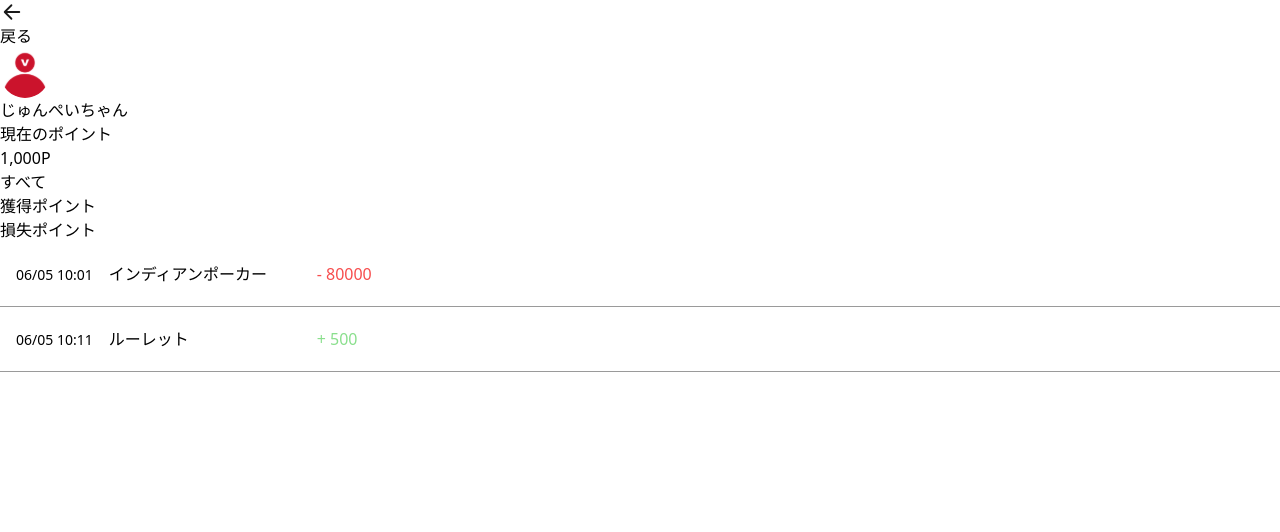
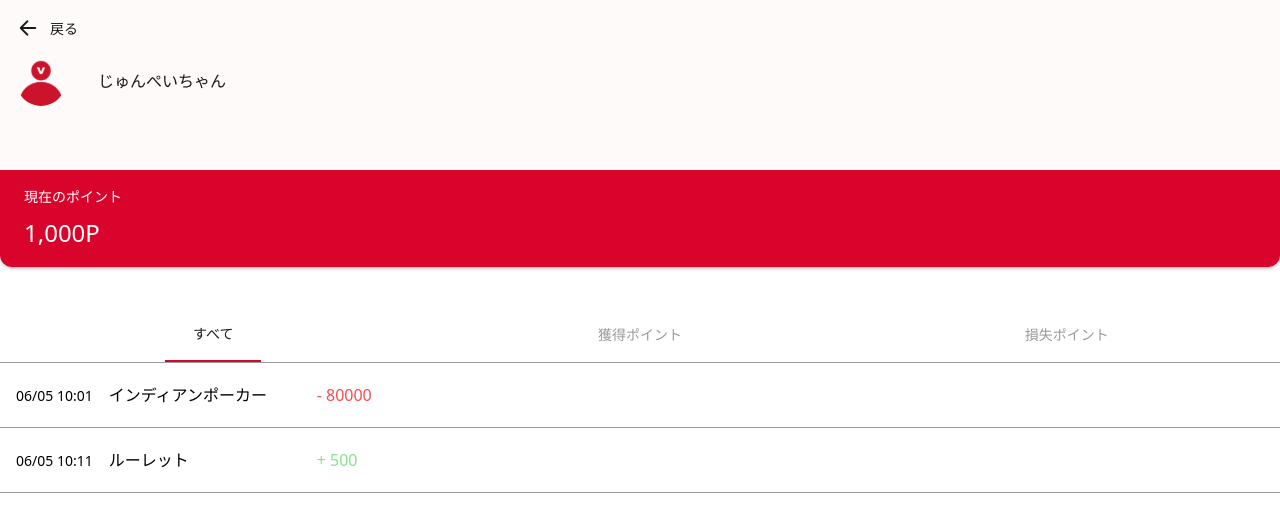
Before and after one commit to Gran-App-Vantan/vanx-frontend, a Next.js app in the folder vanx-app/: page /wallet/1 in a window 1280 px wide. Shown: the top 532 px of the page. Built offline with nearby package versions, Linux system fonts and the light colour scheme.

Commit message:
wallet-pageのUI部分作成

```diff
--- a/vanx-app/app/wallet/[user_id]/page.tsx
+++ b/vanx-app/app/wallet/[user_id]/page.tsx
@@ -1,7 +1,16 @@
+"use client";
+
 import Link from "next/link";
 import Image from "next/image";
+import { useState } from "react";
 import { LeftArrowIcon } from "@/components/shared/icons";
 import { PointLogItem } from "@/components/features/wallet";
+
+const switchButtons = [
+  "すべて",
+  "獲得ポイント",
+  "損失ポイント"
+];
 
 const testItems = [
   {
@@ -19,14 +28,23 @@ const testItems = [
 ]
 
 export default function Wallet() {
+  const [activeIndex, setActiveIndex] = useState(0);
+
+  const filteredItems = testItems.filter((item) => {
+    if (activeIndex === 1) return item.isPuls;    // ポイントがプラスの場合
+    if (activeIndex === 2) return !item.isPuls;   // ポイントがマイナスの場合
+    return true;                                  // すべての場合
+  });
+
   return (
     <main>
-      <div>
-        <Link href="/">
+      <div className="w-screen bg-accent-light text-text shadow-bottom rounded-br-xl rounded-bl-xl">
+        <div className="p-4">
+          <Link href="/" className="flex gap-2.5 items-center w-20 text-label">
             <LeftArrowIcon  color="black"/>
             戻る
           </Link>
-        <div>
+          <div className="flex items-center gap-8 mt-4 text-normal">
             <Image
               src="/icons/default-user-icon.svg"
               alt="default-user-icon"
@@ -35,25 +53,34 @@ export default function Wallet() {
             />
             <p>じゅんぺいちゃん</p> {/* name */}
           </div>
-        <div>
-          <p>現在のポイント</p>
-          <p>1,000P</p>
+        </div>
+        <div className="mt-12 bg-accent text-white py-4 px-6 rounded-br-xl rounded-bl-xl">
+          <p className="text-label mb-2">現在のポイント</p>
+          <p className="text-h1">1,000P</p> {/* point */}
         </div>
       </div>
-      <div>
-        <div>
-          <div>
-            <button>すべて</button>
-          </div>
-          <div>
-            <button>獲得ポイント</button>
-          </div>
-          <div>
-            <button>損失ポイント</button>
-          </div>
+      <div className="mt-10">
+        <div className="w-full flex justify-around items-center border-b-[0.5px] border-b-text-gray text-label">
+          {switchButtons.map((button, i) => {
+            return (
+              <button
+                key={i}
+                onClick={() => setActiveIndex(i)}
+                className={`
+                  ${activeIndex === i
+                    ? "text-text border-b-2 border-b-accent"
+                    : "text-text-gray"
+                  }
+                  w-24 py-4 box-border cursor-pointer
+                `}
+              >
+                {button}
+              </button>
+            );
+          })}
         </div>
         <ul>
-          {testItems.map((item, i) => {
+          {filteredItems.map((item, i) => {
             return (
               <li key={i}>
                 <PointLogItem
```
Lines whose indentation alone changed are shown as unchanged.
